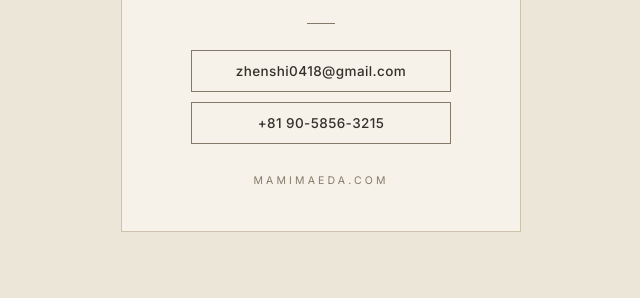
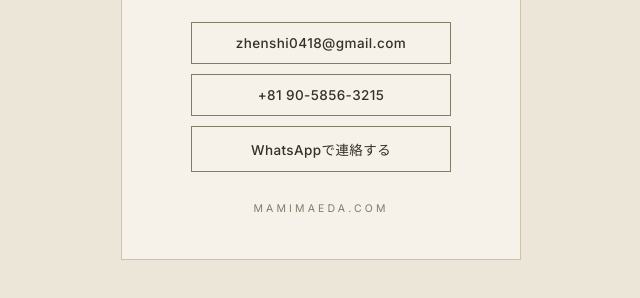
Before and after one commit to zhenshi0418-png/mamimaeda-card, a plain HTML site: page index.html in a window 1280 px wide. Shown: the part 412-710 px from the top of the page, without its empty margins (319-959 px from the left). Drawn offline with Linux system fonts and the light colour scheme.

Commit message:
Add WhatsApp contact button

```diff
--- a/index.html
+++ b/index.html
@@ -143,6 +143,7 @@
     <div class="contact">
       <a href="mailto:zhenshi0418@gmail.com">zhenshi0418@gmail.com</a>
       <a href="tel:+819058563215">+81 90-5856-3215</a>
+      <a href="https://wa.me/819058563215" target="_blank" rel="noopener">WhatsAppで連絡する</a>
     </div>
 
     <div class="domain">mamimaeda.com</div>
```
